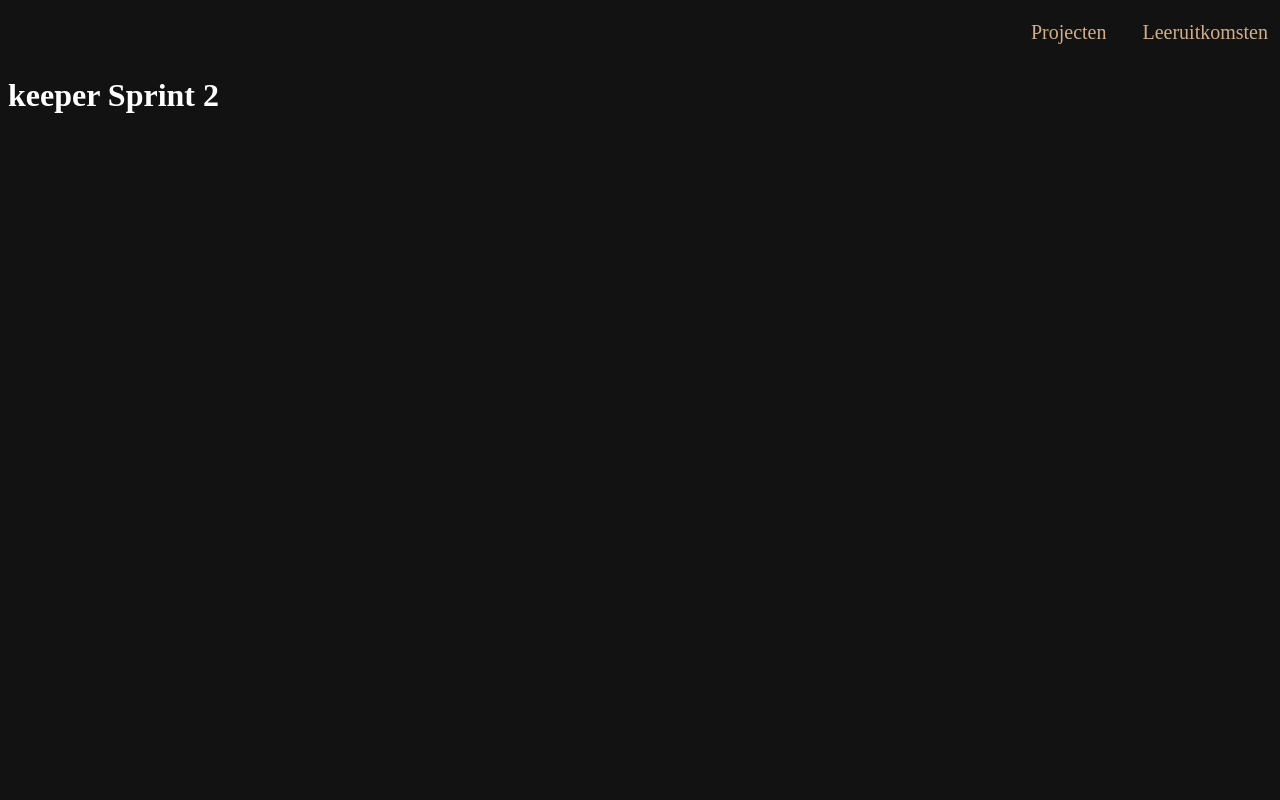
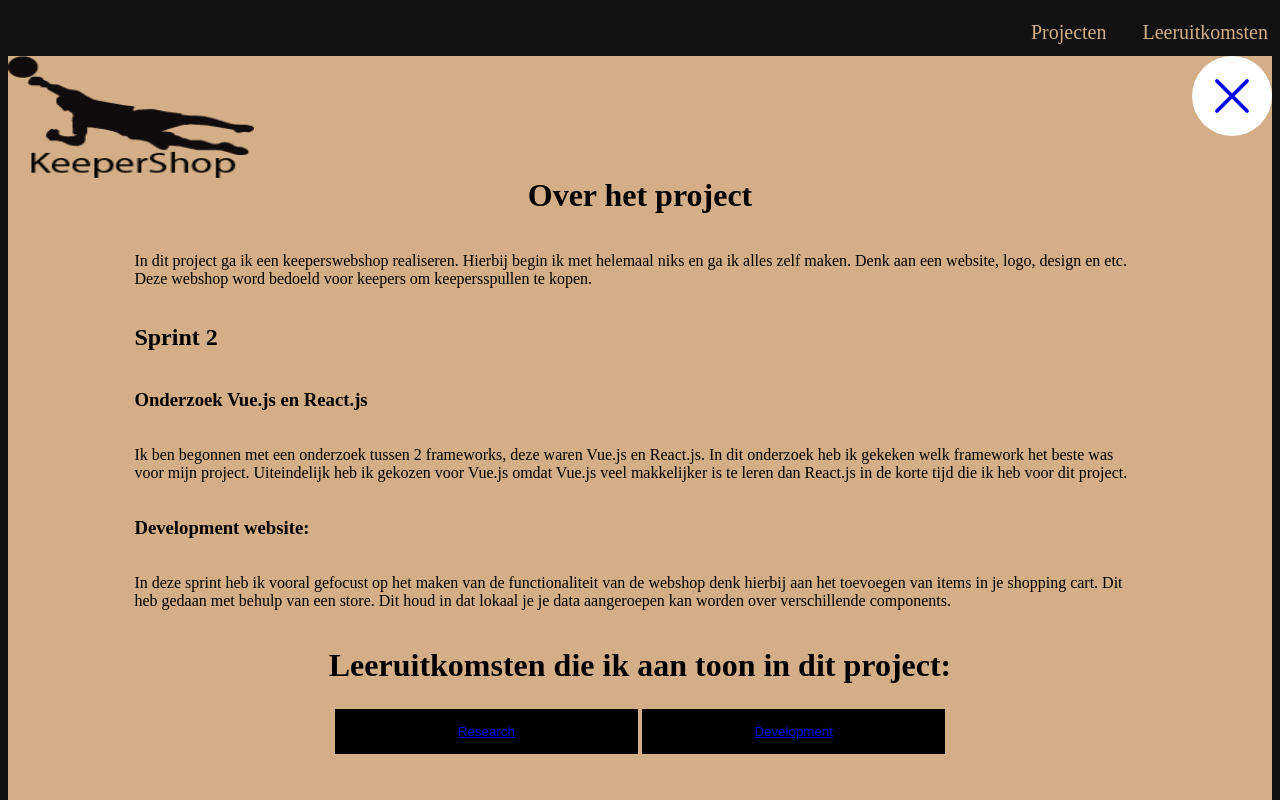
Before and after one commit to MUX-ON-WINDOWS/portofolioWebsite, a Vue app in the folder Portofolio Website/: page /KeeperSprint2 in a window 1280 px wide. Shown: the top 800 px of the page. Built offline with nearby package versions, Linux system fonts and the light colour scheme.

Commit message:
Updated website

```diff
--- a/Portofolio Website/src/views/Kathleen.vue
+++ b/Portofolio Website/src/views/Kathleen.vue
@@ -7,9 +7,11 @@ import { RouterLink } from 'vue-router'
         <div class="top_section">
         <img  class="logo" src="@/assets/KathleenLogoFlatRed2.png" width="246" height="125" />
         <div class="close">
-            <svg xmlns="http://www.w3.org/2000/svg" fill="none" viewBox="0 0 24 24" stroke-width="1.5" stroke="currentColor" class="w-6 h-6">
-                <path stroke-linecap="round" stroke-linejoin="round" d="M6 18L18 6M6 6l12 12" />
-            </svg>
+            <RouterLink to="/">
+                <svg xmlns="http://www.w3.org/2000/svg" fill="none" viewBox="0 0 24 24" stroke-width="1.5" stroke="currentColor" class="w-6 h-6">
+                    <path stroke-linecap="round" stroke-linejoin="round" d="M6 18L18 6M6 6l12 12" />
+                </svg>
+            </RouterLink>
         </div>
     </div>
     <div class="container_Kathleen_content">
--- a/Portofolio Website/src/views/KeeperSprint1.vue
+++ b/Portofolio Website/src/views/KeeperSprint1.vue
@@ -7,9 +7,11 @@ import { RouterLink } from 'vue-router'
         <div class="top_section">
         <img  class="logo" src="@/assets/goalKeeperLogo_MaxV2.png" width="246" height="125" />
         <div class="close">
-            <svg xmlns="http://www.w3.org/2000/svg" fill="none" viewBox="0 0 24 24" stroke-width="1.5" stroke="currentColor" class="w-6 h-6">
-                <path stroke-linecap="round" stroke-linejoin="round" d="M6 18L18 6M6 6l12 12" />
-            </svg>
+            <RouterLink to="/">
+                <svg xmlns="http://www.w3.org/2000/svg" fill="none" viewBox="0 0 24 24" stroke-width="1.5" stroke="currentColor" class="w-6 h-6">
+                    <path stroke-linecap="round" stroke-linejoin="round" d="M6 18L18 6M6 6l12 12" />
+                </svg>
+            </RouterLink>
         </div>
     </div>
     <div class="container_KeeperSprint1_content">
--- a/Portofolio Website/src/views/KeeperSprint2.vue
+++ b/Portofolio Website/src/views/KeeperSprint2.vue
@@ -1,14 +1,78 @@
 <script setup>
-
+import { RouterLink } from 'vue-router'
 </script>
 
 <template>
-    <main>
-      <h1>keeper Sprint 2</h1>
-    </main>
+    <div class="container_background">
+        <div class="top_section">
+        <img  class="logo" src="@/assets/goalKeeperLogo_MaxV2.png" width="246" height="125" />
+        <div class="close">
+            <RouterLink to="/">
+                <svg xmlns="http://www.w3.org/2000/svg" fill="none" viewBox="0 0 24 24" stroke-width="1.5" stroke="currentColor" class="w-6 h-6">
+                    <path stroke-linecap="round" stroke-linejoin="round" d="M6 18L18 6M6 6l12 12" />
+                </svg>
+            </RouterLink>
+        </div>
+    </div>
+    <div class="container_KeeperSprint1_content">
+            <h1>Over het project</h1>
+            <p>In dit project ga ik een keeperswebshop realiseren. Hierbij begin ik met helemaal niks en ga ik alles zelf maken. Denk aan een website, logo, design en etc. Deze webshop word bedoeld voor keepers om keepersspullen te kopen.</p>
+            <h2>Sprint 2</h2>
+
+            <h3>Onderzoek Vue.js en React.js</h3>
+            <p>Ik ben begonnen met een onderzoek tussen 2 frameworks, deze waren Vue.js en React.js. In dit onderzoek heb ik gekeken welk framework het beste was voor mijn project. Uiteindelijk heb ik gekozen voor Vue.js omdat Vue.js veel makkelijker is te leren dan React.js in de korte tijd die ik heb voor dit project.</p>
+
+            <h3>Development website:</h3>
+            <p>In deze sprint heb ik vooral gefocust op het maken van de functionaliteit van de webshop denk hierbij aan het toevoegen van items in je shopping cart. Dit heb gedaan met behulp van een store. Dit houd in dat lokaal je je data aangeroepen kan worden over verschillende components. </p>
+
+            <h1>Leeruitkomsten die ik aan toon in dit project:</h1>
+            <div class="container_buttons">
+                <button><RouterLink to="/leeruitkomsten">Research</RouterLink></button>
+                <button><RouterLink to="/leeruitkomsten">Development</RouterLink></button>
+            </div>
+        </div>
+    </div>
 </template>
 <style>
-main {
-    color: white;
+button {
+    background-color: black;
+    border: none;
+    color: #D3AE87;
+    width: 30%;
+    padding: 15px 32px;
+    text-align: center;
+    text-decoration: none;
+    margin: 4px 2px;
+    cursor: pointer;
 }
+
+.button:hover {
+    background-color: #D3AE87;
+    color: black;
+}
+.container_images {
+  height: 200px;
+}
+.container_buttons, .container_images {
+    display: flex;
+    flex-direction: row;
+    justify-content: center;
+    width: 100%;
+}
+.container_background {
+    background-color: #D3AE87;
+}
+.container_KeeperSprint1_content {
+    display: flex;
+    flex-direction: column;
+    height: 100vh;
+    margin-left: 10%;
+    margin-right: 10%;
+}
+.container_KeeperSprint1_content h1 {
+    display: flex;
+    align-items: center;
+    justify-content: center;
+}
+
 </style>
--- a/Portofolio Website/src/views/MacSprint1.vue
+++ b/Portofolio Website/src/views/MacSprint1.vue
@@ -7,9 +7,11 @@ import { RouterLink } from 'vue-router'
         <div class="top_section">
         <img  class="logo" src="@/assets/mcdonalds.png" style="background-color: #264F36;" width="150" height="100%" />
         <div class="close">
-            <svg xmlns="http://www.w3.org/2000/svg" fill="none" viewBox="0 0 24 24" stroke-width="1.5" stroke="currentColor" class="w-6 h-6">
-                <path stroke-linecap="round" stroke-linejoin="round" d="M6 18L18 6M6 6l12 12" />
-            </svg>
+            <RouterLink to="/">
+                <svg xmlns="http://www.w3.org/2000/svg" fill="none" viewBox="0 0 24 24" stroke-width="1.5" stroke="currentColor" class="w-6 h-6">
+                    <path stroke-linecap="round" stroke-linejoin="round" d="M6 18L18 6M6 6l12 12" />
+                </svg>
+            </RouterLink>
         </div>
     </div>
     <div class="container_MacSprint1_content">
--- a/Portofolio Website/src/views/MacSprint2.vue
+++ b/Portofolio Website/src/views/MacSprint2.vue
@@ -1,13 +1,78 @@
 <script setup>
+import { RouterLink } from 'vue-router'
 </script>
 
 <template>
-    <main>
-      <h1>Mac Sprint 2</h1>
-    </main>
+    <div class="container_background">
+        <div class="top_section">
+        <img  class="logo" src="@/assets/mcdonalds.png" style="background-color: #264F36;" width="150" height="100%" />
+        <div class="close">
+            <RouterLink to="/">
+                <svg xmlns="http://www.w3.org/2000/svg" fill="none" viewBox="0 0 24 24" stroke-width="1.5" stroke="currentColor" class="w-6 h-6">
+                    <path stroke-linecap="round" stroke-linejoin="round" d="M6 18L18 6M6 6l12 12" />
+                </svg>
+            </RouterLink>
+        </div>
+    </div>
+      <div class="container_MacSprint2_content">
+        <h1>McDonald’s</h1>
+
+        <h2>Over het project:</h2>
+          In dit project gaan we een campagne maken voor de MacDonalds. De campagne gaat over het EK 2024 voor de MacDonalds verder laar ik zien in wat ik allemaal heb gemaakt in dit project.
+        <h2>Sprint 2</h2>
+
+        <h3>Onderzoek penaltyShooter:</h3>
+        Voordat ik verder ben gegaan met het realiseren van de penalty shooter ben ik begonnen met een onderzoek naar bestaande penalty shooters.
+
+        <h3>Prototype penaltyShooter:</h3>
+        Bij deze sprint ben ik begonnen met maken van de penaltyShooter. Hier heb veel verschillende dingen geleerd zoals werken met animate.js, of het maken van een timing balk.
+        <img src="@/assets/penaltyShooter.png" width="100%" />
+
+        <h1>Leeruitkomsten die ik aan toon in dit project:</h1>
+            <div class="container_buttons_sprint2_macdonalds">
+                <button><RouterLink to="/leeruitkomsten">Research</RouterLink></button>
+                <button><RouterLink to="/leeruitkomsten">Development</RouterLink></button>
+            </div>
+      </div>
+    </div>
 </template>
 <style>
-main {
-    color: white;
+button {
+    background-color: black;
+    border: none;
+    color: #D3AE87;
+    width: 30%;
+    padding: 15px 32px;
+    text-align: center;
+    text-decoration: none;
+    margin: 4px 2px;
+    cursor: pointer;
 }
+
+.button:hover {
+    background-color: #D3AE87;
+    color: black;
+}
+.container_buttons_sprint2_macdonalds {
+    display: flex;
+    flex-direction: row;
+    justify-content: center;
+    width: 100%;
+}
+.container_background {
+    background-color: #D3AE87;
+}
+.container_MacSprint2_content {
+    display: flex;
+    flex-direction: column;
+    height: 80vh;
+    margin-left: 10%;
+    margin-right: 10%;
+}
+.container_MacSprint2_content h1 {
+    display: flex;
+    align-items: center;
+    justify-content: center;
+}
+
 </style>
```
Also changed, not shown: Portofolio Website/src/assets/penaltyShooter.png (added).
